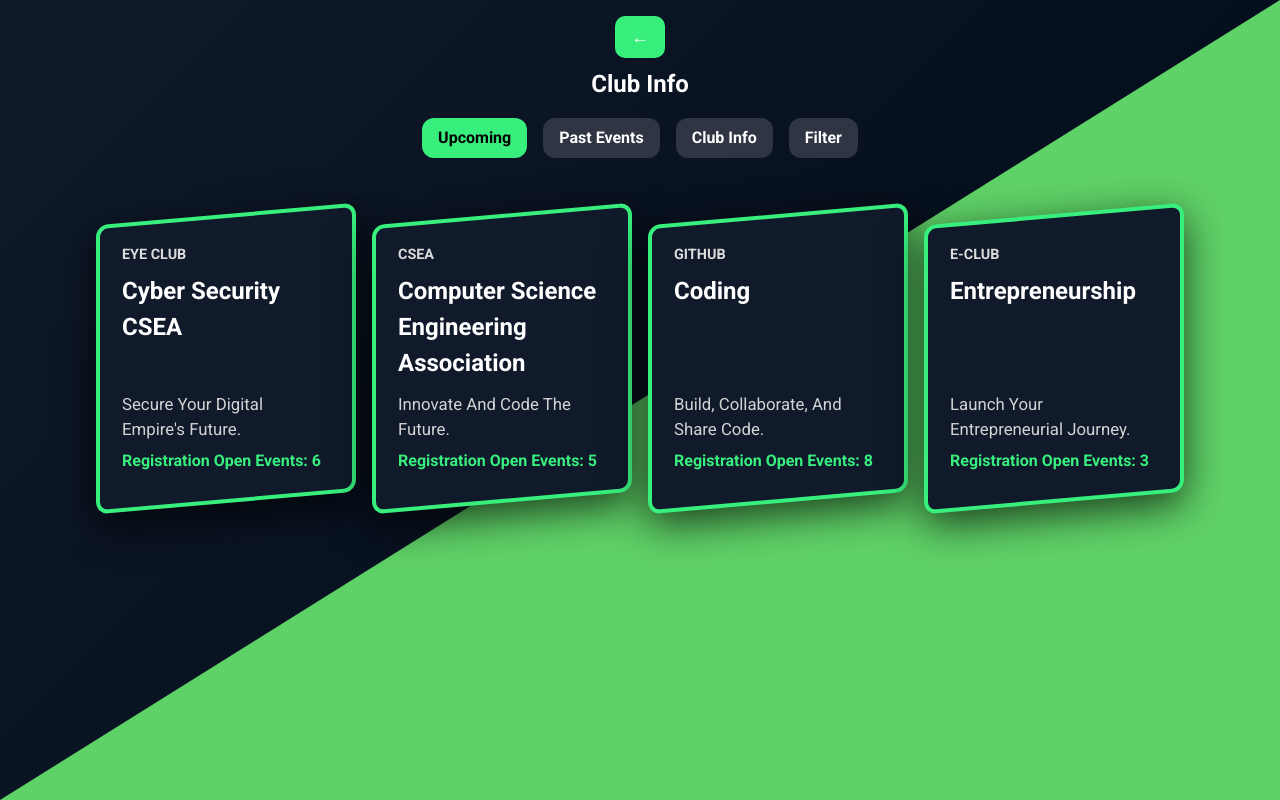
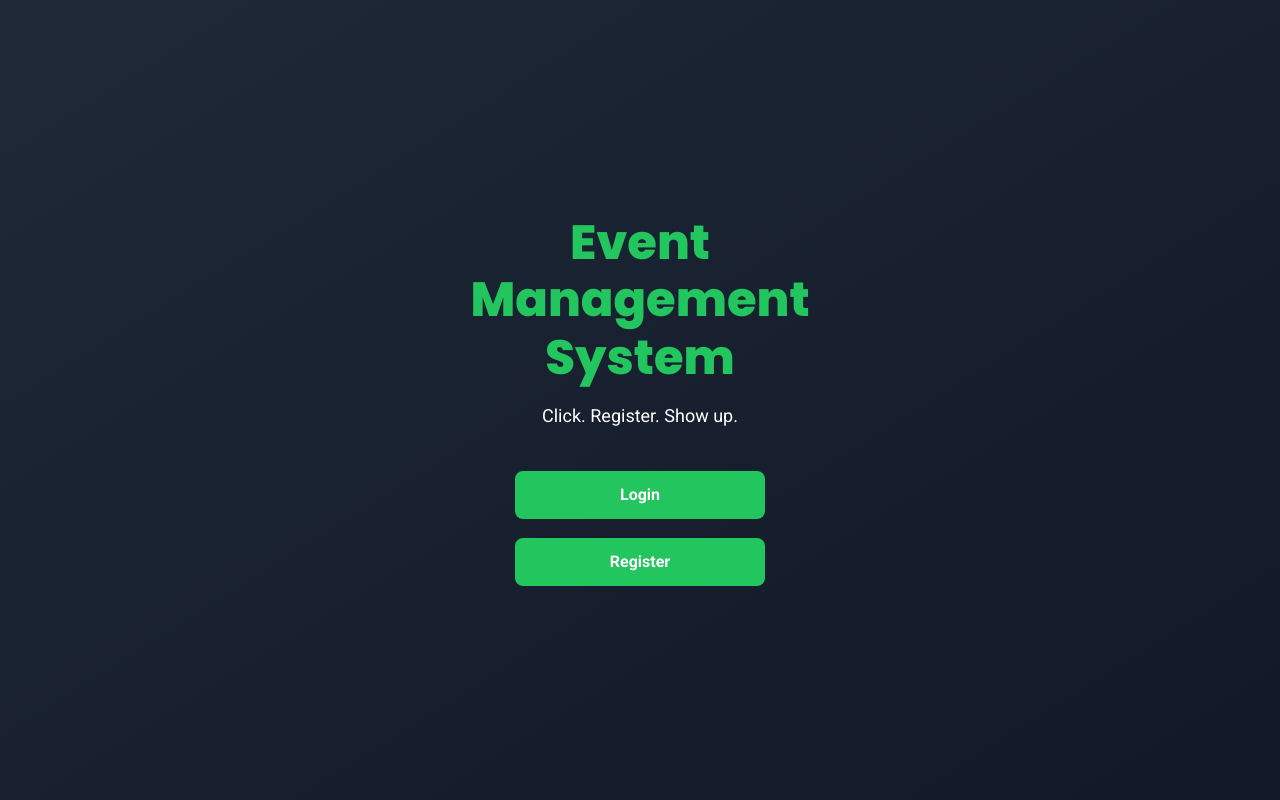
Before and after one commit to DARSHAN-V-G/EMS-USER-PORTAL, a React (Vite) app: page / in a window 1280 px wide. Built offline with nearby package versions, Linux system fonts and the light colour scheme.

Commit message:
💾 Saved my local changes before pulling updates

```diff
--- a/src/App.tsx
+++ b/src/App.tsx
@@ -1,11 +1,29 @@
-//import React from 'react';
-import ClubInfoPage from './pages/Auth/ClubInfoPage'; // Adjust path if needed
+//import React from "react";
+import "./App.css";
+import LandingPage from "./pages/Auth/LandingPage";
+import LoginPage from "./pages/Auth/LoginPage";
+import ErrorPage from "./pages/Auth/ErrorPage.tsx";
+import SignUpPage from "./pages/Auth/SignupPage.tsx";
+import { BrowserRouter as Router, Routes, Route } from "react-router-dom";
+import EventsPage from "./pages/eventbrowse/registeredevents/eventspage.tsx";
+import HomePage from "./pages/eventbrowse/HomePage.tsx";
+import ClubInfoPage from './pages/Auth/ClubInfoPage'; // Adding your version
 
 function App() {
   return (
-    <div>
-      <ClubInfoPage />
-    </div>
+    <Router>
+      <div className="app">
+        <Routes>
+          <Route path="/" element={<LandingPage />} />
+          <Route path="/login" element={<LoginPage />} />
+          <Route path="/error" element={<ErrorPage />} />
+          <Route path="/signup" element={<SignUpPage />} />
+          <Route path="/home" element={<HomePage />} />
+          <Route path="/registered-events" element={<EventsPage />} />
+          <Route path="/club-info" element={<ClubInfoPage />} /> {/* New route */}
+        </Routes>
+      </div>
+    </Router>
   );
 }
 
```
